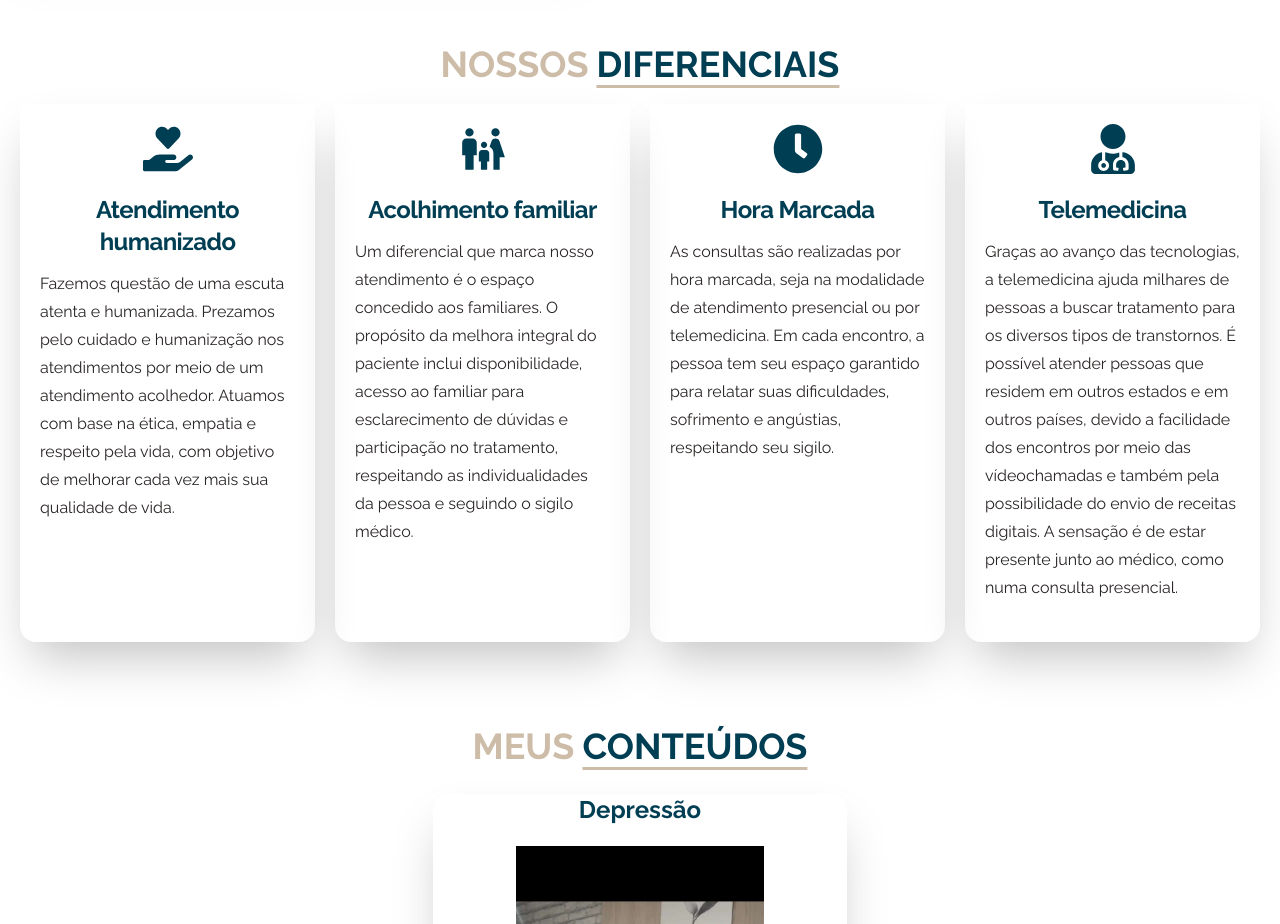
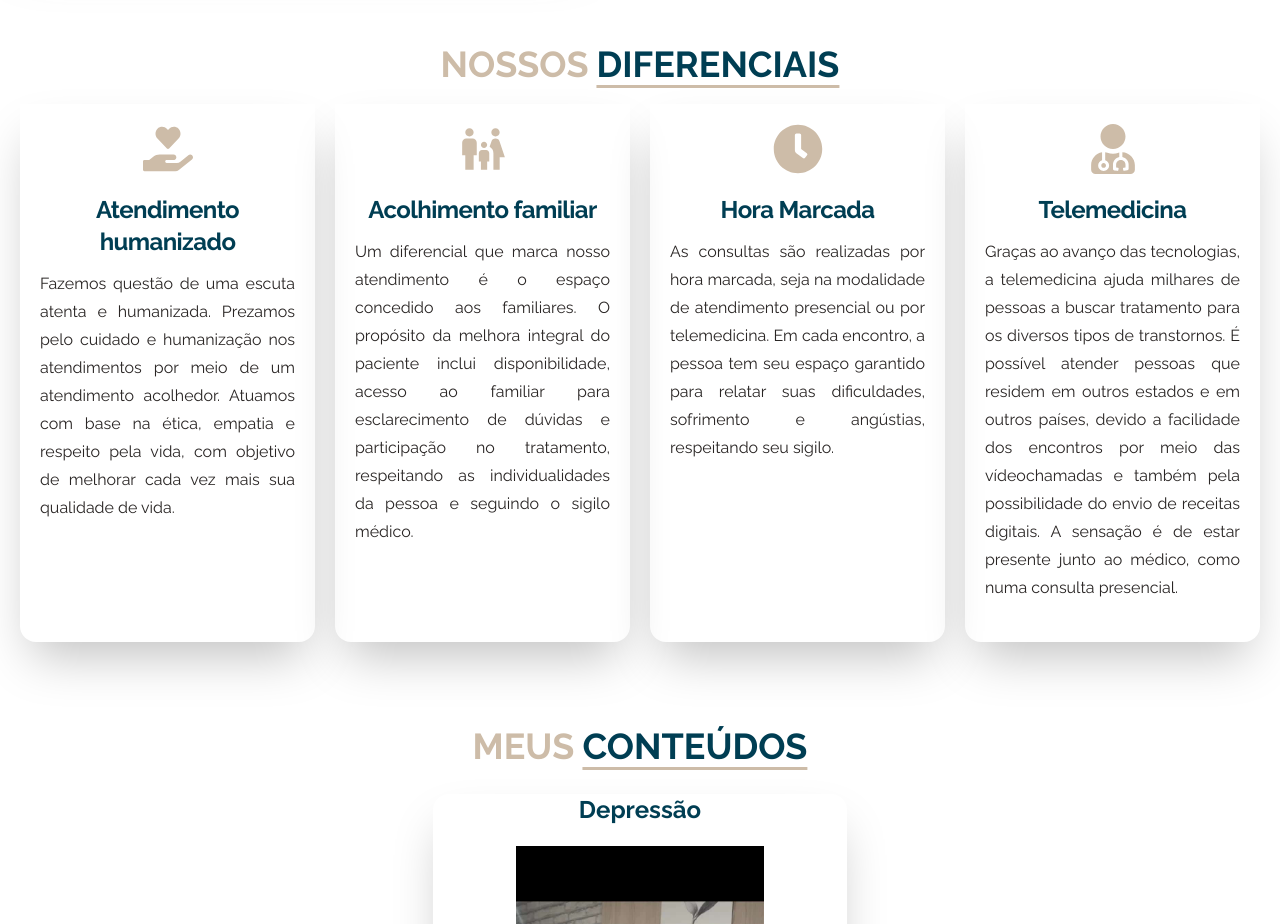
Before and after one commit to brunoprestesap/page-dra-camila, a React (Create React App) app: page / in a window 1280 px wide. Shown: the part 3600-4524 px from the top of the page. Built offline with nearby package versions, Linux system fonts and the light colour scheme; grey boxes are pictures that could not be loaded.

Commit message:
ajuste no card diferenciais

```diff
--- a/src/components/CardBeneficios.js
+++ b/src/components/CardBeneficios.js
@@ -12,7 +12,7 @@ function CardBeneficios({ id, icon, title, text }) {
         </div>
         <div className='w-full py-5'>
           <h5 className="text-2xl font-bold text-center tracking-tight">{title}</h5>
-          <p className='text-base mt-3 md:leading-7 text-stone-800'>{text}</p>
+          <p className='text-base mt-3 md:leading-7 text-stone-800 text-justify'>{text}</p>
         </div>
       </div>
     </div>
--- a/src/components/Diferential.js
+++ b/src/components/Diferential.js
@@ -12,22 +12,22 @@ import { MdFamilyRestroom } from 'react-icons/md'
 function Diferentials() {
   const contents = [
     {
-      icon: <FaHandHoldingHeart size={50}/>,
+      icon: <FaHandHoldingHeart size={50} color='CDBCA8' />,
       title: "Atendimento humanizado ",
       text: "Fazemos questão de uma escuta atenta e humanizada. Prezamos pelo cuidado e humanização nos atendimentos por meio de um atendimento acolhedor. Atuamos com base na ética, empatia e respeito pela vida, com objetivo de melhorar cada vez mais sua qualidade de vida.",
     },
     {
-      icon: <MdFamilyRestroom size={50} />,
+      icon: <MdFamilyRestroom size={50} color='CDBCA8' />,
       title: "Acolhimento familiar",
       text: "Um diferencial que marca nosso atendimento é o espaço concedido aos familiares. O propósito da melhora integral do paciente inclui disponibilidade, acesso ao familiar para esclarecimento de dúvidas e participação no tratamento, respeitando as individualidades da pessoa e seguindo o sigilo médico.",
     },
     {
-      icon: <FaClock size={50} />,
+      icon: <FaClock size={50} color='CDBCA8' />,
       title: "Hora Marcada",
       text: "As consultas são realizadas por hora marcada, seja na modalidade de atendimento presencial ou por telemedicina. Em cada encontro, a pessoa tem seu espaço garantido para relatar suas dificuldades, sofrimento e angústias, respeitando seu sigilo.",
     },
     {
-      icon: <FaUserMd size={50} />,
+      icon: <FaUserMd size={50} color='CDBCA8' />,
       title: "Telemedicina",
       text: "Graças ao avanço das tecnologias, a telemedicina ajuda milhares de pessoas a buscar tratamento para os diversos tipos de transtornos. É possível atender pessoas que residem em outros estados e em outros países, devido a facilidade dos encontros por meio das vídeochamadas e também pela possibilidade do envio de receitas digitais. A sensação é de estar presente junto ao médico, como numa consulta presencial.",
     },
```
